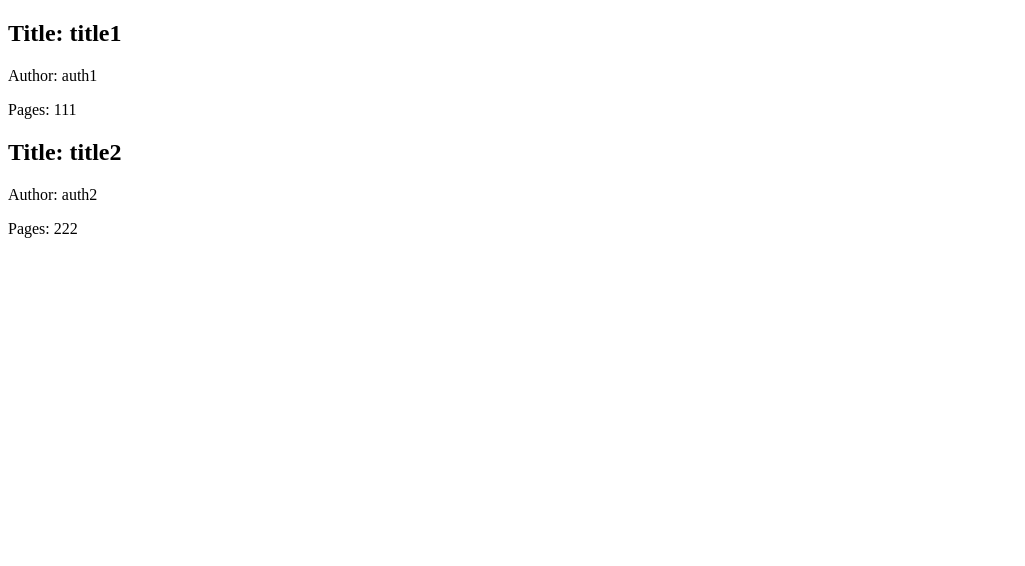
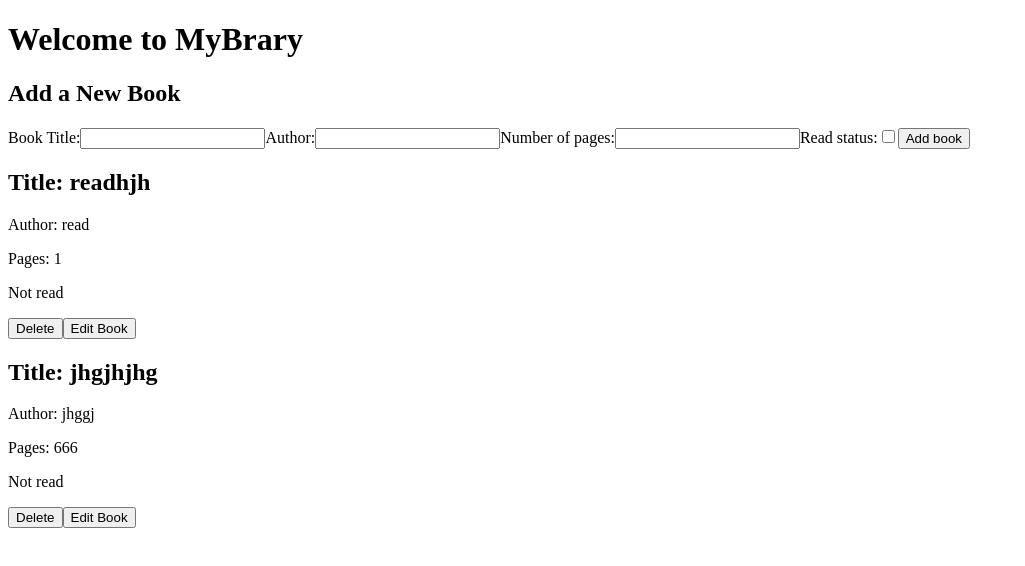
Before and after one commit to aljones1816/reactive_library, a React (Create React App) app: page / in a window 1280 px wide. Shown: the top 566 px of the page, without its empty margins (0-1025 px from the left). Built offline with nearby package versions, Linux system fonts and the light colour scheme; data requests are answered from the project's data file.

Commit message:
initial commit

```diff
--- a/data/db.json
+++ b/data/db.json
@@ -1,16 +1,17 @@
 {
   "books": [
     {
-      "id":1,
-      "author":"auth1",
-      "title":"title1",
-      "pages":111
+      "title": "readhjh",
+      "pages": "1",
+      "author": "read",
+      "id": 1
     },
     {
-      "id":2,
-      "author":"auth2",
-      "title":"title2",
-      "pages":222
+      "title": "jhgjhjhg",
+      "pages": "666",
+      "author": "jhggj",
+      "status": false,
+      "id": 2
     }
   ]
 }
--- a/public/index.html
+++ b/public/index.html
@@ -2,14 +2,13 @@
 <html lang="en">
   <head>
     <meta charset="utf-8" />
-    <link rel="icon" href="%PUBLIC_URL%/favicon.ico" />
     <meta name="viewport" content="width=device-width, initial-scale=1" />
     <meta name="theme-color" content="#000000" />
     <meta
       name="description"
       content="Web site created using create-react-app"
     />
-    <link rel="apple-touch-icon" href="%PUBLIC_URL%/logo192.png" />
+
     <!--
       manifest.json provides metadata used when your web app is installed on a
       user's mobile device or desktop. See https://developers.google.com/web/fundamentals/web-app-manifest/
@@ -24,7 +23,7 @@
       work correctly both with client-side routing and a non-root public URL.
       Learn how to configure a non-root public URL by running `npm run build`.
     -->
-    <title>React App</title>
+    <title>MyBrary</title>
   </head>
   <body>
     <noscript>You need to enable JavaScript to run this app.</noscript>
--- a/src/AddBook.tsx
+++ b/src/AddBook.tsx
@@ -1,6 +1,13 @@
 import { useState } from "react";
 
-const AddBook = ({ handler }: { handler: any }) => {
+interface AddBookProps {
+    updateLibrary(url: string): void;
+
+
+}
+const AddBook = (props: AddBookProps) => {
+
+    const { updateLibrary} = props;
 
     const [title, setTitle] = useState('');
     const [author, setAuthor] = useState('');
@@ -17,9 +24,13 @@ const AddBook = ({ handler }: { handler: any }) => {
             body: JSON.stringify(book)
         }).then(() => {
             console.log('new book added')
+            setTitle('');
+            setAuthor('');
+            setPages('');
+            setStatus(false);
         })
 
-        handler();
+        updateLibrary('http://localhost:8000/books/');
     }
 
     return (
@@ -51,7 +62,7 @@ const AddBook = ({ handler }: { handler: any }) => {
                 <label>Read status:</label>
                 <input
                     type="checkbox"
-                    onChange={(e) => setStatus(true)}
+                    onChange={(e) => setStatus(false)}
                 />
                 <button>Add book</button>
             </form>
--- a/src/App.tsx
+++ b/src/App.tsx
@@ -1,14 +1,16 @@
 
-import Library from "./Library";
+import { Fragment } from "react";
+import {Library} from "./Library";
+import NavBar from "./NavBar";
 
 
 function App() {
 
   return (
-    <div>
-
+    <Fragment>
+      <NavBar />
       <Library />
-    </div>
+    </Fragment>
   );
 }
 
--- a/src/BookCard.tsx
+++ b/src/BookCard.tsx
@@ -1,11 +1,22 @@
 
-const BookCard = ({ book }: { book: any }) => {
+
+type BookCardProps = {
+    handleDelete: (e: React.MouseEvent<HTMLButtonElement>) => void;
+    handleEditBook: (e: React.MouseEvent<HTMLButtonElement>) => void;
+    book: any;
+};
+const BookCard= (props: BookCardProps) => {
+    const { handleDelete,handleEditBook, book} = props;
 
     return (
         <div id = {book.id}>
             <h2>Title: {book.title}</h2>
             <p>Author: {book.author}</p>
             <p>Pages: {book.pages}</p>
+            {!!book.status && (<p>Read</p>)}
+            {!book.status && (<p>Not read</p>)}
+            <button onClick = {(e)=> {handleDelete(e)}}>Delete</button>
+            <button onClick={(e) => { handleEditBook(e) }}>Edit Book</button>
         </div>
     )
 }
--- a/src/BookList.tsx
+++ b/src/BookList.tsx
@@ -1,52 +1,61 @@
-import React, { useEffect, useState } from "react";
+import React, { Fragment, useEffect, useState } from "react";
 import AddBook from "./AddBook";
 import BookCard from "./BookCard";
+import EditBook from "./EditBook";
 
 
-const BookList = ({ books }: { books: any }) => {
-    const [bookData, setBookData] = useState(books);
+export interface Book {
+    title: string;
+    author: string;
+    pages: number;
+    id : number;
+}
 
+interface BookListProps {
+    updateLibrary: (arg: string) => void;
+    books: Book[];
+}
+export const BookList = (props: BookListProps) => {
 
-    const handleUpdateList = async () => {
-        const response = await fetch('http://localhost:8000/books/');
-        const data = await response.json();
-        setBookData(data);
-    };
+    const { books, updateLibrary } = props;
+    const [bookToEdit, setBookToEdit] = useState<Book | undefined>();
 
     const handleEditBook = (e: React.MouseEvent<HTMLButtonElement>) => {
         const bookID = e.currentTarget.parentElement?.id
         if (!bookID) {
-            return
+            return;
         }
-        //TODO: Render Edit book component
-        // use a chakra modal and will set boolean to true to render
-        // will need to pass to the modal (import modal, modal overlay, content)
-        // pass in book object with modal content
+        setBookToEdit(books.find((x) => x.id == Number(bookID)))
+
 
     }
 
-    const handleDelete = (id: any) => {
-        fetch('http://localhost:8000/books/' + id, {
+
+    const handleDelete = (e: React.MouseEvent<HTMLButtonElement>) => {
+        const bookID = e.currentTarget.parentElement?.id;
+        const url = 'http://localhost:8000/books/';
+        if (!bookID) {
+            return;
+        }
+        fetch(url + bookID, {
             method: 'DELETE'
         }).then(() => {
-            handleUpdateList();
-        });
+            updateLibrary(url);
+        })
     }
 
-    useEffect(() => {
-        //TODO: make API call
-        //TODO Updatebooks
-    }, [])
 
+return (
+    <div>
+        <AddBook updateLibrary={updateLibrary} />
+        {books.map((book: any) => (
+                <BookCard key={book.id} book={book} handleDelete={handleDelete} handleEditBook = {handleEditBook}/>
+        )
+        )}
+        {!!bookToEdit && (
+            <EditBook bookToEdit = {bookToEdit} updateLibrary = {updateLibrary} resetBookToEdit={setBookToEdit}/>
+        )}
 
-
-    return (
-
-        bookData.map((book: any) => (
-            <BookCard key={book.id} book={book} />
-        )
-        )
-    )
+    </div>
+)
 }
-
-export default BookList;
--- a/src/EditBook.tsx
+++ b/src/EditBook.tsx
@@ -1,4 +1,83 @@
-const EditBook = (handleEdit: any) => {
+import { useEffect, useState } from "react";
+
+
+interface EditProps {
+    bookToEdit: any;
+    updateLibrary: (arg: string) => void;
+    resetBookToEdit: (arg: any) => void;
+}
+
+
+const EditBook = (props: EditProps) => {
+    const bookToEdit = props.bookToEdit;
+    const updateLibrary = props.updateLibrary;
+    const resetBookToEdit = props.resetBookToEdit;
+
+    const [title, setTitle] = useState('');
+    const [author, setAuthor] = useState('');
+    const [pages, setPages] = useState('');
+    const [id, setID] = useState(bookToEdit.id);
+
+
+    useEffect(() => {
+        setTitle(bookToEdit.title);
+        setAuthor(bookToEdit.author);
+        setPages(bookToEdit.pages);
+        setID(bookToEdit.id);
+
+    }, [bookToEdit]);
+
+    const handleSubmit = (e: any) => {
+        e.preventDefault();
+
+        const editedBook = { title, pages, author };
+
+        fetch('http://localhost:8000/books/' + id, {
+            method: 'PUT',
+            headers: { "Content-Type": "application/json" },
+            body: JSON.stringify(editedBook)
+        }).then(() => {
+            updateLibrary('http://localhost:8000/books/');
+            resetBookToEdit(undefined);
+        })
+
+
+    }
+
+        return (
+            <div className="add-book">
+                <h2>Edit book {bookToEdit.title}</h2>
+                <form >
+                    <label>Book Title:</label>
+                    <input
+                        type="text"
+                        required
+                        value={title}
+                        onChange={(e) => setTitle(e.target.value)}
+
+                    />
+                    <label>Author:</label>
+                    <input
+                        type="text"
+                        required
+                        value={author}
+                        onChange={(e) => setAuthor(e.target.value)}
+                    />
+                    <label>Number of pages:</label>
+                    <input
+                        type="number"
+                        required
+                        value={bookToEdit.pages}
+                        onChange={(e) => setPages(e.target.value)}
+
+                    />
+                    <button onClick={handleSubmit}>Save</button>
+
+                </form>
+
+
+            </div>
+        )
 
 }
 
--- a/src/Library.tsx
+++ b/src/Library.tsx
@@ -1,26 +1,33 @@
 import { useEffect, useState } from "react";
-import BookList from "./BookList";
+import {BookList} from "./BookList";
 
-const Library = () => {
+export const Library = () => {
 
     const [books, setBooks] = useState<any[]>();
-
-    useEffect(() => {
-        fetch('http://localhost:8000/books/')
+    const updateLibrary = (url: string): void => {
+        fetch(url)
             .then(res => {
                 return res.json();
             })
             .then(data => {
                 setBooks(data);
-            })
-    }, [])
+            }
+            )
+
+
+    };
+
+
+    useEffect(() => {
+
+        updateLibrary('http://localhost:8000/books/');
+
+    }, []);
 
     return (
         <div>
             {!books && (<p>Loading books...</p>)}
-            {!!books && <BookList books={books} />}
+            {!!books && <BookList books={books} updateLibrary = {updateLibrary}/>}
         </div>
     );
 }
-
-export default Library;
--- /dev/null
+++ b/src/NavBar.tsx
@@ -0,0 +1,7 @@
+const NavBar = () => {
+    return (
+        <h1>Welcome to MyBrary</h1>
+    )
+}
+
+export default NavBar;
```
